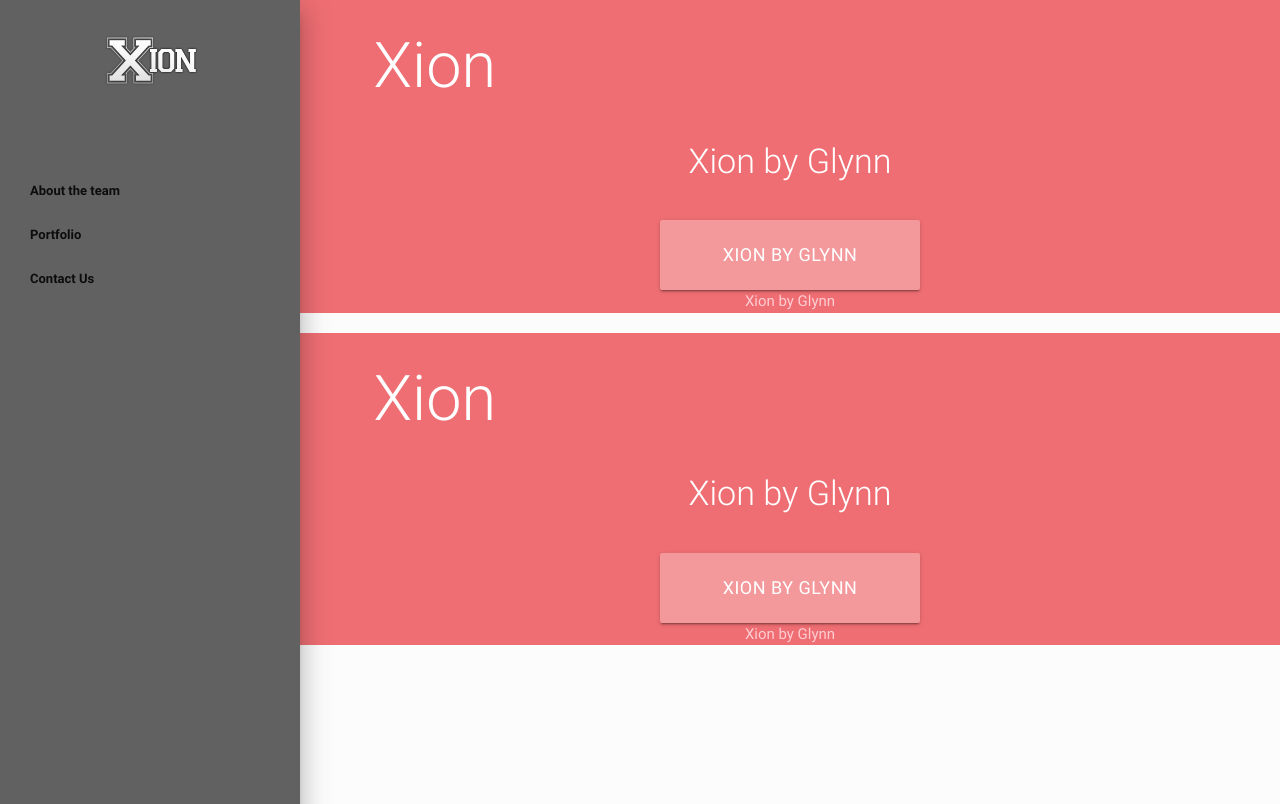
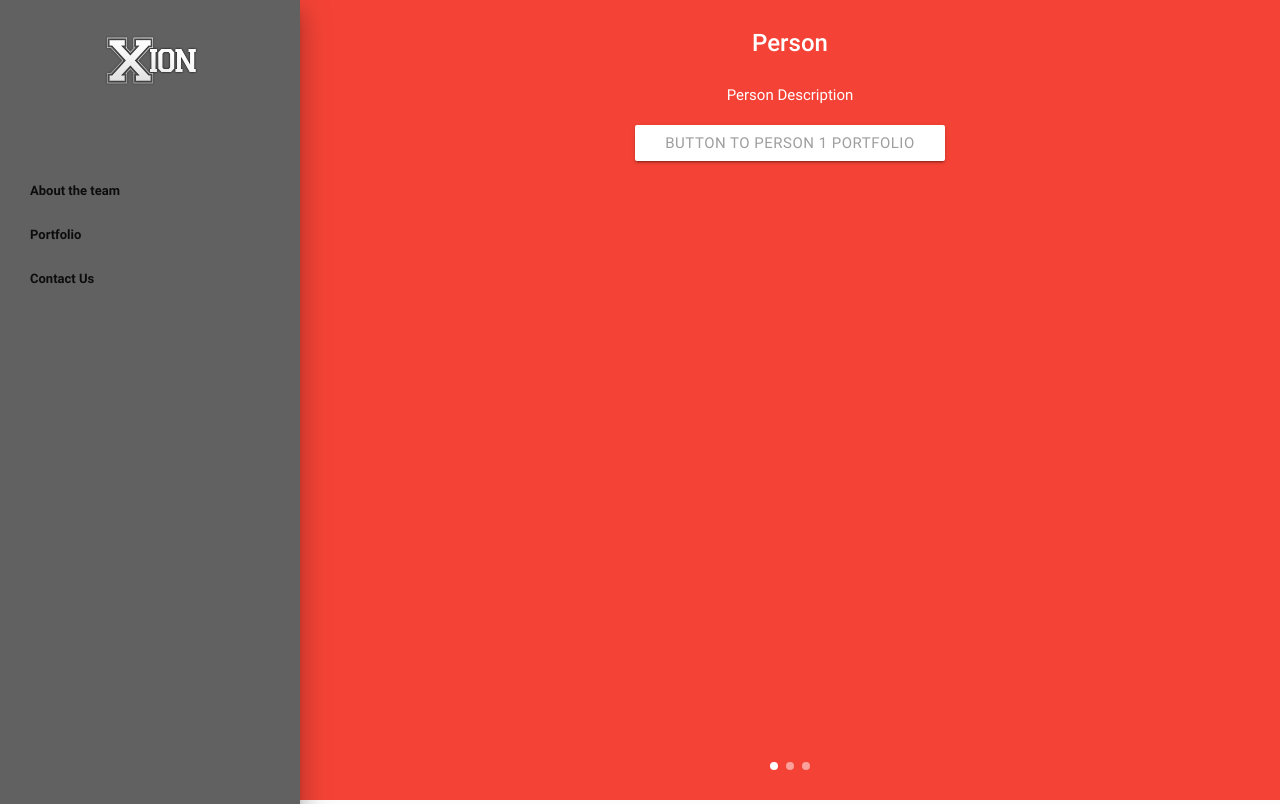
Before and after one commit to omnislayer/XionWebsite, a plain HTML site: page index.html in a window 1280 px wide. Shown: the top 804 px of the page. Drawn offline with Linux system fonts and the light colour scheme.

Commit message:
Version 0.2
Added slider

```diff
--- a/css/style.css
+++ b/css/style.css
@@ -13,6 +13,15 @@
 	/* flex: 1 0 auto; */
 /* } */
 /* End sticky footer */
+
+/* NEW */
+.height-follow{
+    height:100vh;
+}
+.carousel .carousel-item {
+	height:100vh !important;
+}
+/* End NEW */
 nav ul a,
 nav .brand-logo {
   color: #444;
--- a/index.html
+++ b/index.html
@@ -3,6 +3,8 @@ Read Me!
 Change Logo Image. Use .SVG for better quality! it is labelled = CHANGE ME!
 Uncomment the fonts. OR Download the fonts! label = Fonts
 This webpage uses a SPECIAL version on Materialize lolz called ghpages-materialize From Github.
+
+class height-follow is made by glynn.
  -->
 <!DOCTYPE html>
 <html>
@@ -38,42 +40,43 @@ This webpage uses a SPECIAL version on Materialize lolz called ghpages-materiali
 						<object id="front-page-logo" type="image/svg+xml" data="res/Logo_Plain.svg"><br/></object>
 					</a>
 				</li>
-				<li class="bold"><a href="#" class="waves-effect waves-teal">About the team</a></li>
-				<li class="bold"><a href="#" class="waves-effect waves-teal">Portfolio</a></li>
-				<li class="bold"><a href="#" class="waves-effect waves-teal">Contact Us</a></li>
+				<li class="bold"><a href="#About" class="waves-effect waves-teal">About the team</a></li>
+				<li class="bold"><a href="#Portfolio" class="waves-effect waves-teal">Portfolio</a></li>
+				<li class="bold"><a href="#ContactUs" class="waves-effect waves-teal">Contact Us</a></li>
 			</ul>
 		</div>
 	</header>
 	<!-- End Side Nav -->
 	<!-- Start Content -->
 	<main>
-		<div class="section no-pad-bot" id="index-banner">
-			<div class="container">
-				<h1 class="header center-on-small-only">Xion</h1>
-				<div class="row center">
-					<h4 class ="header col s12 light center">Xion by Glynn</h4>
-					<a href="#" id="download-button" class="btn-large waves-effect waves-light">Xion by Glynn</a><br/>
-					<a class="red-text text-lighten-4" href="#">Xion by Glynn</a>
-					<br/>
+		<div id="About" class="height-follow valign-wrapper">
+			<div class="carousel carousel-slider center" data-indicators="true">
+				<div class="carousel-item red white-text" href="#one!">
+					<!-- <img src="res/images/bg_temp.jpg"> -->
+					<h2>Person</h2>
+					<p class="white-text">Person Description</p>
+					<a class="btn waves-effect white grey-text darken-text-2">Button to person 1 portfolio</a>
+				</div>
+				<div class="carousel-item amber white-text" href="#two!">
+					<h2>Person 2</h2>
+					<p class="white-text">Person Description 2</p>
+					<a class="btn waves-effect white grey-text darken-text-2">Button to person 2 portfolio</a>
+				</div>
+				<div class="carousel-item green white-text" href="#three!">
+					<h2>Person 3</h2>
+					<p class="white-text">Person Description 3</p>
+					<a class="btn waves-effect white grey-text darken-text-2">Button to person 3 portfolio</a>
 				</div>
 			</div>
 		</div>
-		<div class="section no-pad-bot" id="index-banner">
-			<div class="container">
-				<h1 class="header center-on-small-only">Xion</h1>
-				<div class="row center">
-					<h4 class ="header col s12 light center">Xion by Glynn</h4>
-					<a href="#" id="download-button" class="btn-large waves-effect waves-light">Xion by Glynn</a><br/>
-					<a class="red-text text-lighten-4" href="#">Xion by Glynn</a>
-					<br/>
-				</div>
-			</div>
+		<div id="Portfolio" class="height-follow valign-wrapper">
+		to be added
+		</div>
+		<div id="ContactUs" class="height-follow valign-wrapper">
+		to be added
 		</div>
     </main>
 	<!-- End Content -->
-
-
-
 		<!--Import jQuery before materialize.js-->
 		<script type="text/javascript" src="js/jquery-3.1.1.min.js"></script>
 		<script type="text/javascript" src="js/materialize.min.js"></script>
--- a/js/init.js
+++ b/js/init.js
@@ -3,6 +3,8 @@
 
     $('.button-collapse').sideNav();
     $('.parallax').parallax();
+    $('.scrollspy').scrollSpy();
+  $('.carousel.carousel-slider').carousel({fullWidth: true});
 
   }); // end of document ready
 })(jQuery); // end of jQuery name space
```
Also changed, not shown: res/images/bg_temp.jpg (added), res/images/bg_temp2.jpg (added), res/images/bg_temp3.jpg (added).
